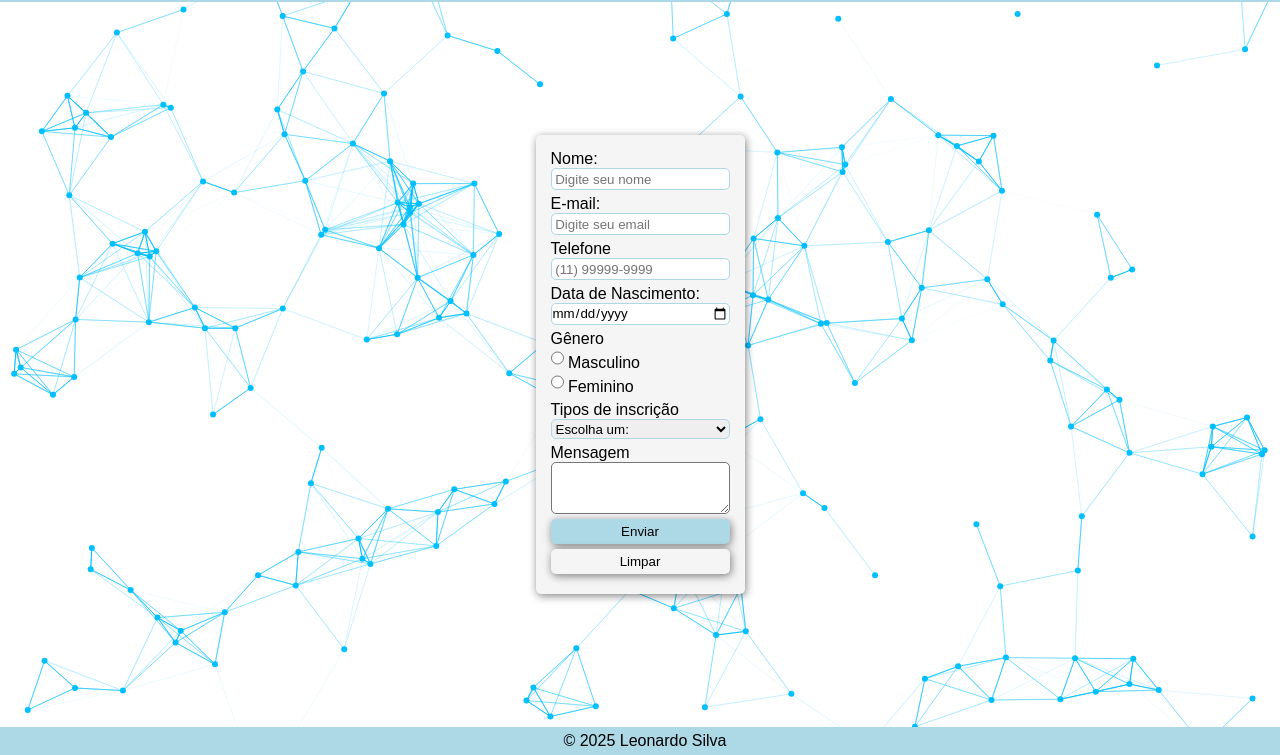
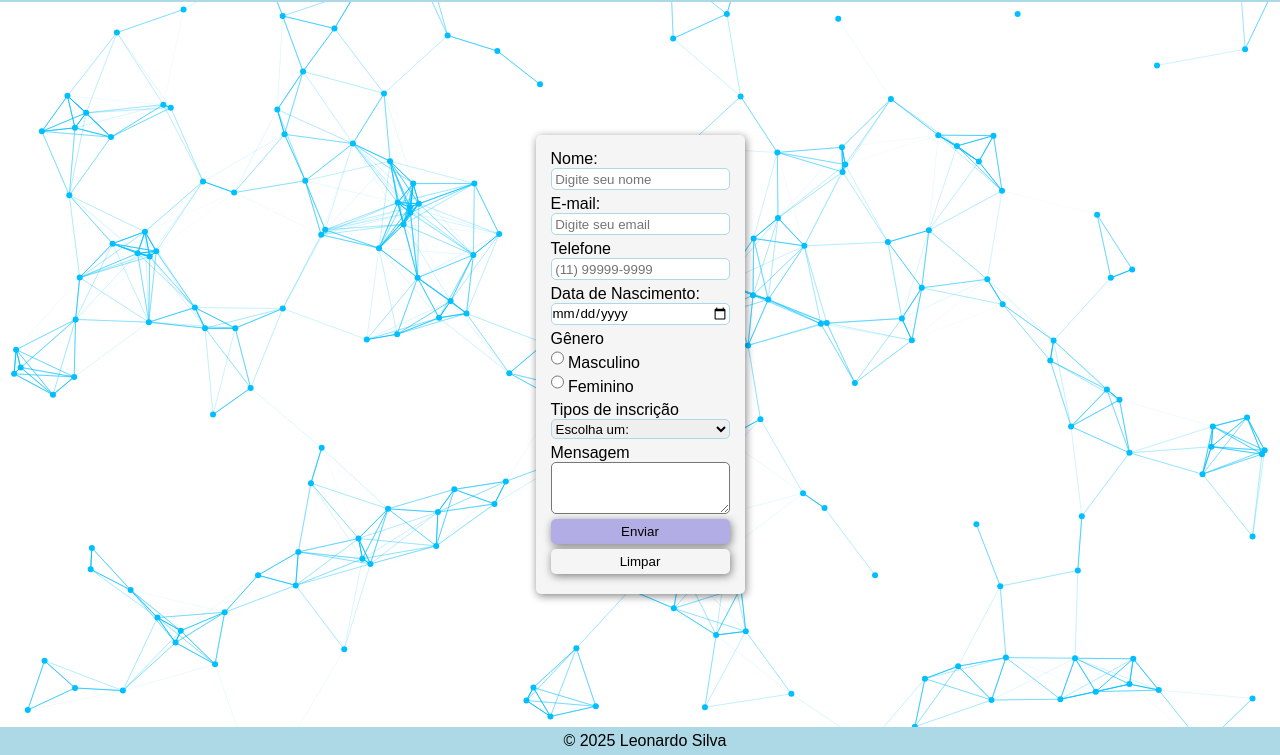
Before and after one commit to Leofront-end/formulario-de-Inscricao, a plain HTML site: page index.html in a window 1280 px wide. In both pictures the pointer is over the button "Enviar". Shown: the part 45-800 px from the top of the page. Drawn offline with nearby package versions, Linux system fonts and the light colour scheme.

Commit message:
styles: ajustando 3 cores

```diff
--- a/css/style.css
+++ b/css/style.css
@@ -6,6 +6,7 @@
 
 :root {
     --corPrimaria: #add8e6;
+    --corSecundaria: #b3ade6;
     --Fundo: #f5f5f5;
     --Sombra: 1px 2px 8px #0000007d;
 }
@@ -76,7 +77,7 @@ button {
 }
 
 button:hover {
-    background-color: var(--corPrimaria);
+    background-color: var(--corSecundaria);
 }
 
 #particles-js {
```
